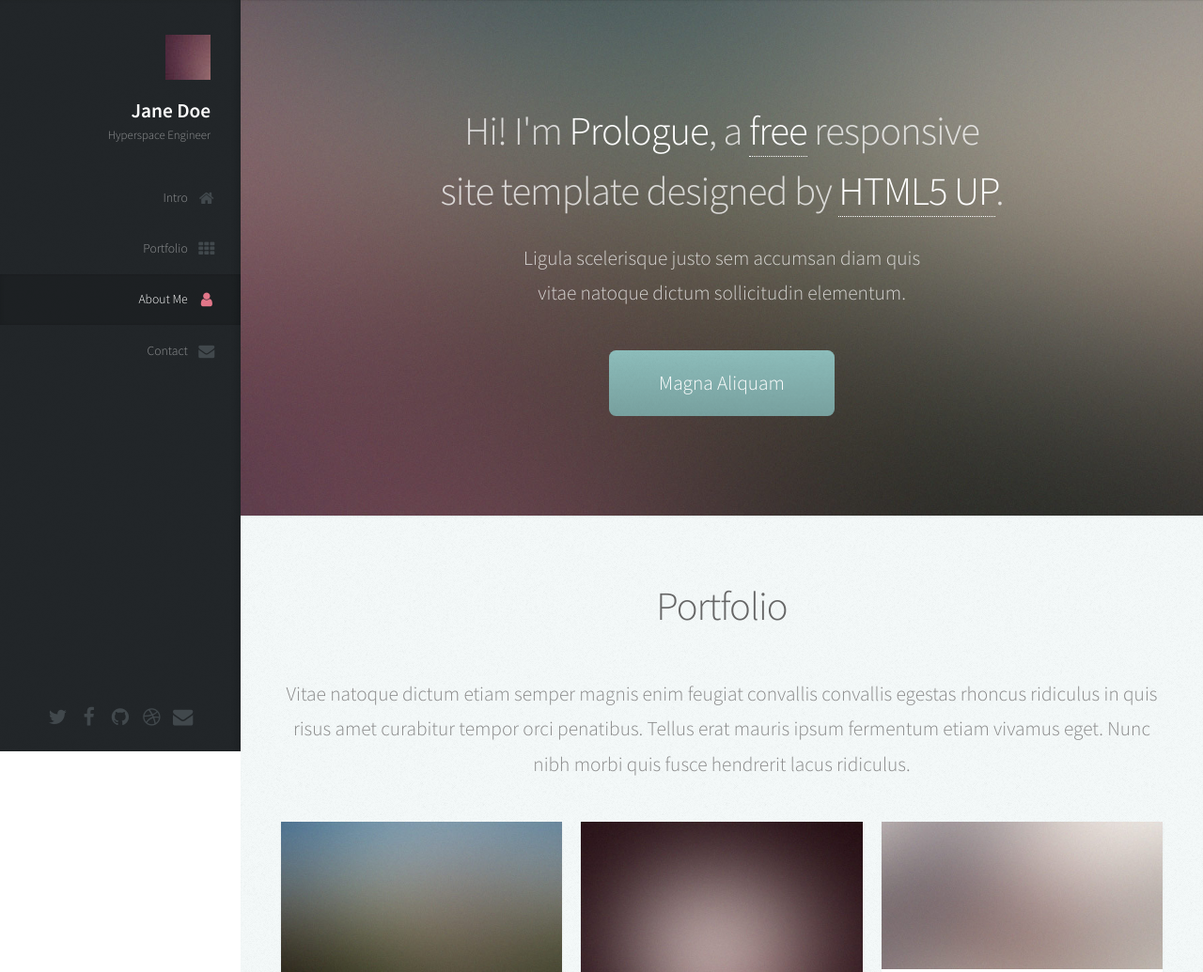
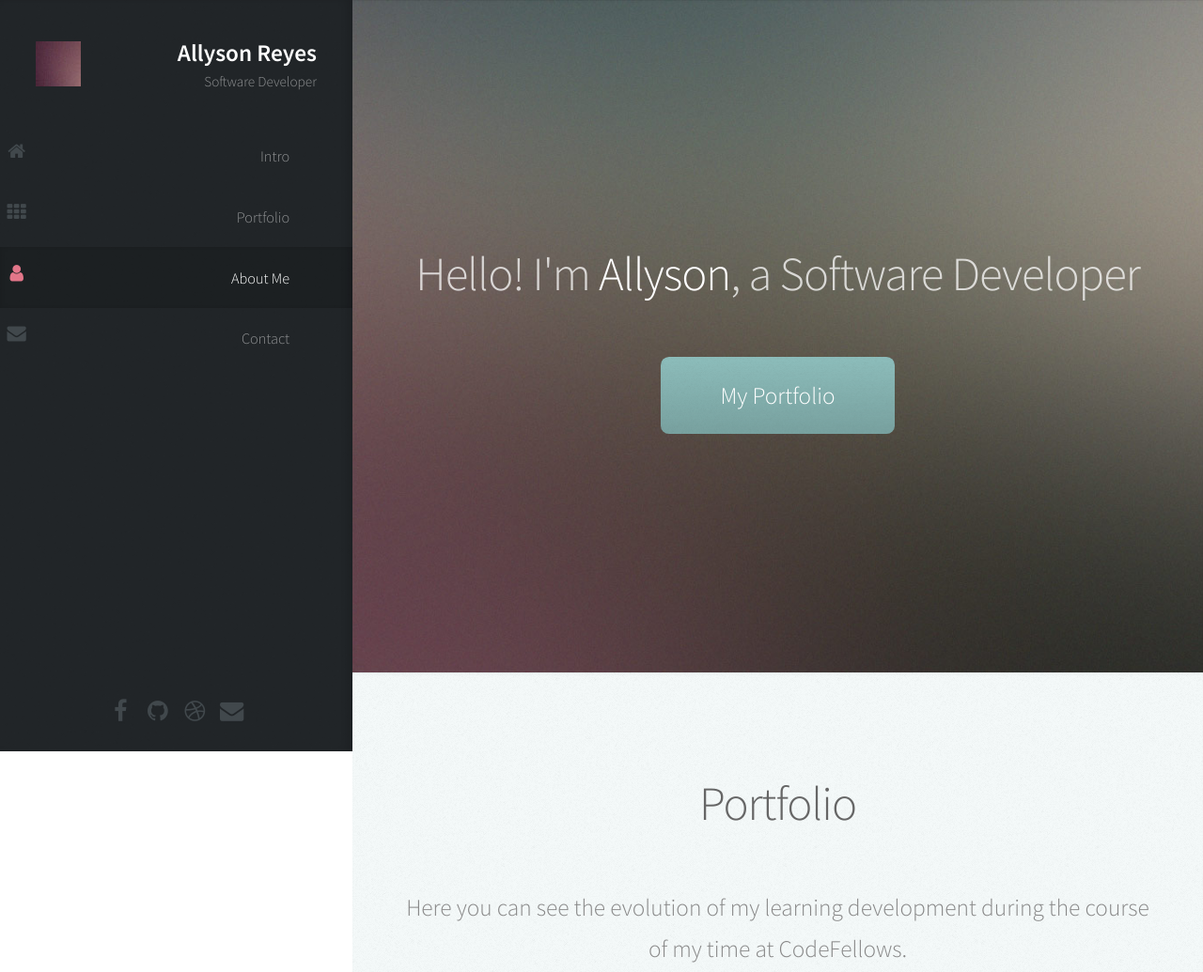
Before and after one commit to areyes986/portfolio-demo, a plain HTML site: page starter-code/index.html in a window 1280 px wide. Shown: the top 1035 px of the page at 94% size. Drawn offline with Linux system fonts and the light colour scheme.

Commit message:
added a few things

```diff
--- a/starter-code/index.html
+++ b/starter-code/index.html
@@ -9,7 +9,11 @@
 		<title>Prologue by HTML5 UP</title>
 		<meta charset="utf-8" />
 		<meta name="viewport" content="width=device-width, initial-scale=1, user-scalable=no" />
-		<link rel="stylesheet" href="assets/css/main.css" />
+		<!-- <link rel="stylesheet" href="assets/css/main.css" /> -->
+		<link rel="stylesheet" href="assets/css/reset.css">
+		<link rel="stylesheet" href="assets/css/base.css">
+		<link rel="stylesheet" href="assets/css/layout.css">
+		<link rel="stylesheet" href="assets/css/modules.css">
 	</head>
 	<body class="is-preload">
 
@@ -21,8 +25,8 @@
 					<!-- Logo -->
 						<div id="logo">
 							<span class="image avatar48"><img src="images/avatar.jpg" alt="" /></span>
-							<h1 id="title">Jane Doe</h1>
-							<p>Hyperspace Engineer</p>
+							<h1 id="title">Allyson Reyes</h1>
+							<p>Software Developer</p>
 						</div>
 
 					<!-- Nav -->
@@ -41,11 +45,10 @@
 
 					<!-- Social Icons -->
 						<ul class="icons">
-							<li><a href="#" class="icon fa-twitter"><span class="label">Twitter</span></a></li>
-							<li><a href="#" class="icon fa-facebook"><span class="label">Facebook</span></a></li>
-							<li><a href="#" class="icon fa-github"><span class="label">Github</span></a></li>
+							<li><a href="https://www.facebook.com/allyson.reyes.96" class="icon fa-facebook"><span class="label">Facebook</span></a></li>
+							<li><a href="https://github.com/areyes986" class="icon fa-github"><span class="label">Github</span></a></li>
 							<li><a href="#" class="icon fa-dribbble"><span class="label">Dribbble</span></a></li>
-							<li><a href="#" class="icon fa-envelope"><span class="label">Email</span></a></li>
+							<li><a href="mailto:areyes986@gmail.com?subject=subject text" class="icon fa-envelope"><span class="label">Email</span></a></li>
 						</ul>
 
 				</div>
@@ -60,14 +63,13 @@
 						<div class="container">
 
 							<header>
-								<h2 class="alt">Hi! I'm <strong>Prologue</strong>, a <a href="http://html5up.net/license">free</a> responsive<br />
-								site template designed by <a href="http://html5up.net">HTML5 UP</a>.</h2>
-								<p>Ligula scelerisque justo sem accumsan diam quis<br />
-								vitae natoque dictum sollicitudin elementum.</p>
+								<h2 class="alt">Hello! I'm <strong>Allyson</strong>, a Software Developer
+								</h2>
+								<p></p>
 							</header>
 
 							<footer>
-								<a href="#portfolio" class="button scrolly">Magna Aliquam</a>
+								<a href="#portfolio" class="button scrolly">My Portfolio</a>
 							</footer>
 
 						</div>
@@ -81,17 +83,14 @@
 								<h2>Portfolio</h2>
 							</header>
 
-							<p>Vitae natoque dictum etiam semper magnis enim feugiat convallis convallis
-							egestas rhoncus ridiculus in quis risus amet curabitur tempor orci penatibus.
-							Tellus erat mauris ipsum fermentum etiam vivamus eget. Nunc nibh morbi quis
-							fusce hendrerit lacus ridiculus.</p>
+							<p>Here you can see the evolution of my learning development during the course of my time at CodeFellows.</p>
 
 							<div class="row">
 								<div class="col-4 col-12-mobile">
 									<article class="item">
-										<a href="#" class="image fit"><img src="images/pic02.jpg" alt="" /></a>
+										<a href="https://ellie-lucky-go-mochi.github.io/Escape-Room/" class="image fit"><img src="images/pic02.jpg" alt="" /></a>
 										<header>
-											<h3>Ipsum Feugiat</h3>
+											<h3>Escape Room</h3>
 										</header>
 									</article>
 									<article class="item">
```
